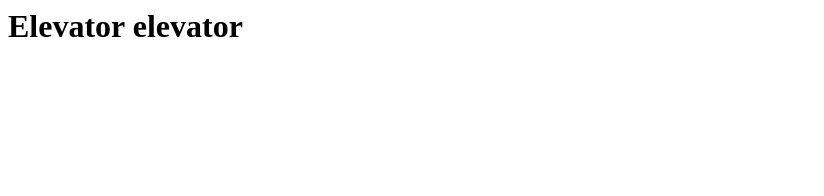
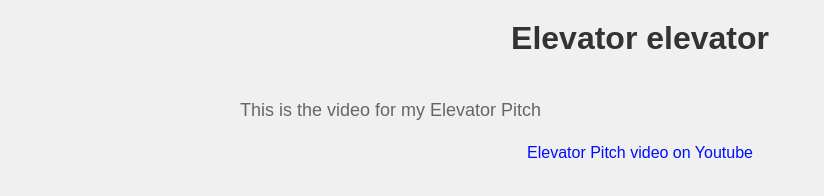
Before and after one commit to muhammedhazemx/Portfolio, a plain HTML site: page elevator_pitch.html in a window 1280 px wide. Shown: the whole page, without its empty margins (0-824 px from the left). Drawn offline with Linux system fonts and the light colour scheme.

Commit message:
Update elevator_pitch.html

```diff
--- a/elevator_pitch.html
+++ b/elevator_pitch.html
@@ -1,2 +1,18 @@
-<h1>Elevator elevator
-</h1>
+<!DOCTYPE html>
+<html lang="en">
+
+<head>
+    <meta charset="UTF-8">
+    <meta name="viewport" content="width=device-width, initial-scale=1.0">
+    <link rel="stylesheet" href="style.css">
+
+    <title>Document</title>
+</head>
+
+<body>
+    <h1>Elevator elevator</h1>
+    <p>This is the video for my Elevator Pitch</p>
+        <a href="https://youtu.be/1UfQs1kaHRE" style="color: rgb(0, 13, 255); display: block; text-align: center;">Elevator Pitch video on Youtube</a>
+    </body>
+
+</html>
```
